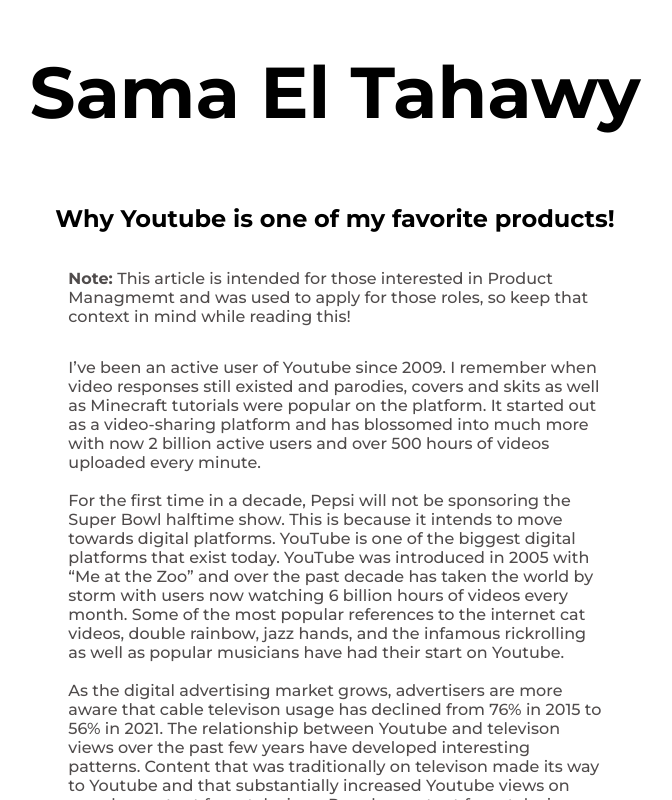
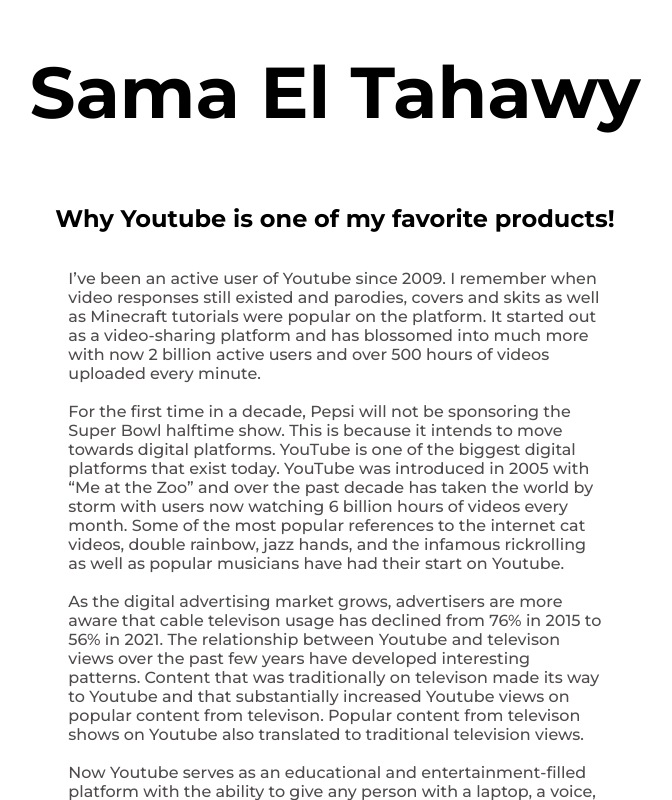
Before and after one commit to Samsooma/My-Personal-Portfolio, a React (Create React App) app: page /#/product in a window 1280 px wide. Shown: the top 800 px of the page, without its empty margins (305-977 px from the left). Built offline with nearby package versions, Linux system fonts and the light colour scheme.

Commit message:
cleanup content on Bio and ProductPage

```diff
--- a/src/Bio.js
+++ b/src/Bio.js
@@ -21,10 +21,10 @@
             justifyContent: 'center',
             paddingBottom:5}} spacing={1}>
             <Grid item xs="auto">
-              <Chip sx={{backgroundColor:'#6C4679' , color: "white", fontSize:"25px" , fontFamily: `"Montserrat", sans-serif`, opacity:0.8, width:320}} label="Product Manager"/>
+              <Chip sx={{backgroundColor:'#262B9A' , color: "white", fontSize:"25px" , fontFamily: `"Montserrat", sans-serif` , opacity:0.8, width:320}} label="Software Engineer"/>
             </Grid>
             <Grid item xs="auto">
-              <Chip sx={{backgroundColor:'#262B9A' , color: "white", fontSize:"25px" , fontFamily: `"Montserrat", sans-serif` , opacity:0.8, width:320}} label="Software Engineer"/>
+              <Chip sx={{backgroundColor:'#6C4679' , color: "white", fontSize:"25px" , fontFamily: `"Montserrat", sans-serif`, opacity:0.8, width:320}} label="Product Manager"/>
             </Grid>
             <Grid item xs="auto">
               <Chip sx={{backgroundColor:'#1E3F57' , color: "white", fontSize:"25px" , fontFamily: `"Montserrat", sans-serif`, opacity:0.8, width:320}} label="Leader" />
--- a/src/posts/ProductPage.js
+++ b/src/posts/ProductPage.js
@@ -14,9 +14,6 @@
           </h2>
           <div className="productPageContent">
           <Grid container sx={{justifyContent:'center'}} xs={9} md={5} lg={5}>
-            <p>
-            <b> Note: </b>This article is intended for those interested in Product Managmemt and was used to apply for those roles, so keep that context in mind while reading this!
-            </p>
             <p>
             I’ve been an active user of Youtube since 2009. I remember when video responses still existed and parodies, covers and skits as well as Minecraft tutorials were popular on the platform. It started out as a video-sharing platform and has blossomed into much more with now 2 billion active users and over 500 hours of videos uploaded every minute.
             <br/>
```
